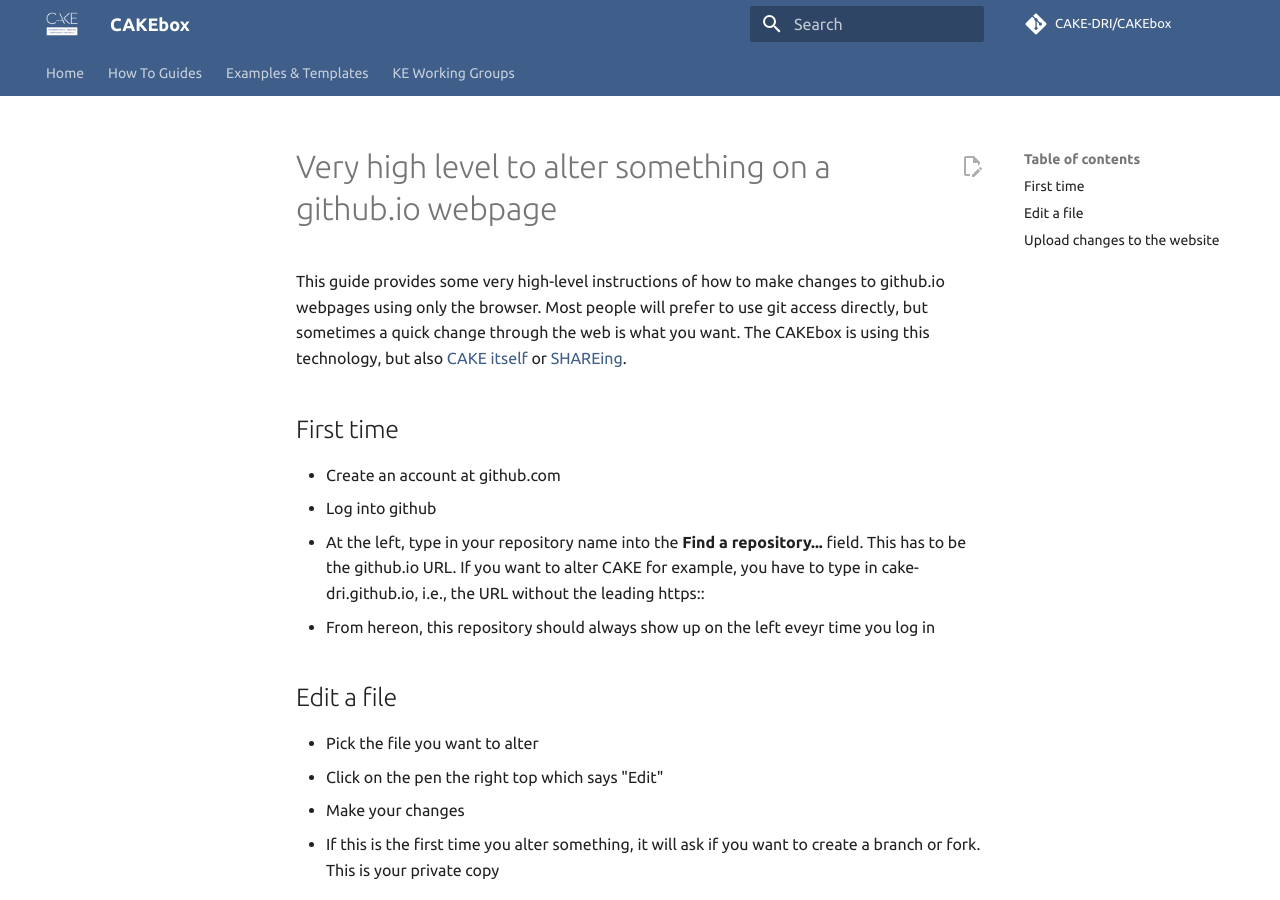
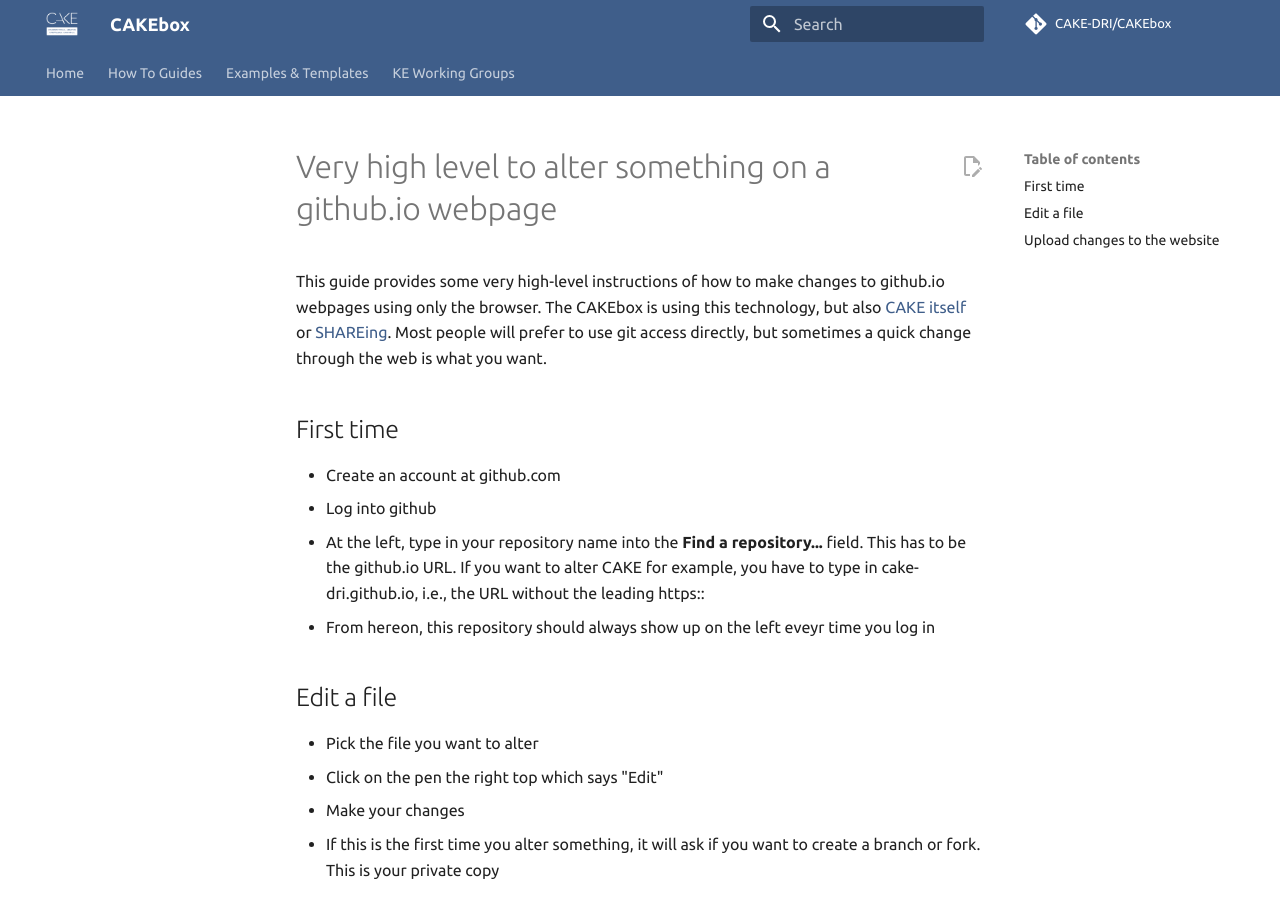
Before and after one commit to CAKE-DRI/CAKEbox, an MkDocs documentation site: the page built from docs/how-to/github-webpages.md, in a window 1280 px wide and 900 px high. Built offline with MkDocs 1.6.1 and Material for MkDocs 9.7.7, drawn with Linux system fonts in a browser that asks for light colours; comment, search, counter and statistics services are not loaded.

```diff
--- a/docs/how-to/github-webpages.md
+++ b/docs/how-to/github-webpages.md
@@ -1,8 +1,8 @@
 # Very high level to alter something on a github.io webpage
 
 This guide provides some very high-level instructions of how to make changes to github.io webpages using only the browser.
+The CAKEbox is using this technology, but also [CAKE itself](https://cake.ac.uk) or [SHAREing](https://shareing-dri.github.io/).
 Most people will prefer to use git access directly, but sometimes a quick change through the web is what you want.
-The CAKEbox is using this technology, but also [CAKE itself](https://cake.ac.uk) or [SHAREing](https://shareing-dri.github.io/).
 
 
 ## First time
```
